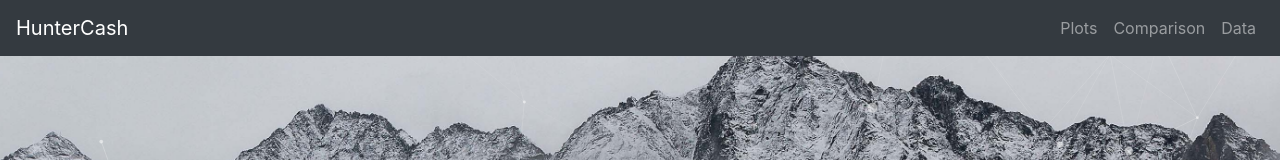
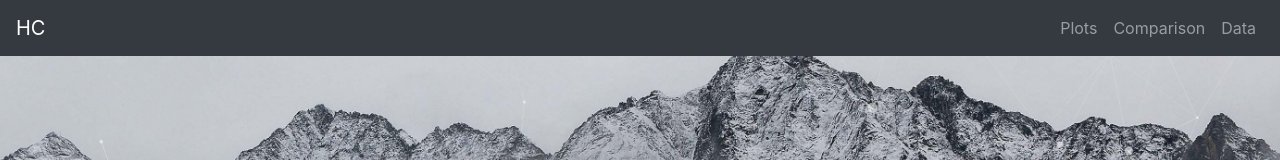
Before and after one commit to huntercash/huntercash.github.io, a plain HTML site: page index.html in a window 1280 px wide. Shown: the top 160 px of the page. Drawn offline with nearby package versions, Linux system fonts and the light colour scheme.

Commit message:
Update index.html

```diff
--- a/index.html
+++ b/index.html
@@ -17,7 +17,7 @@
 <!-- particles.js container -->
 <header>
   <nav class="navbar navbar-dark bg-dark navbar-expand-lg">
-    <a href="index.html" class="navbar-brand">HunterCash</a>
+    <a href="index.html" class="navbar-brand">HC</a>
     <button class="navbar-toggler" type="button" data-toggle="collapse" data-target="#navbarCollapse" >
       <i class="fa fa-angle-double-down"></i>
     </button>
```
